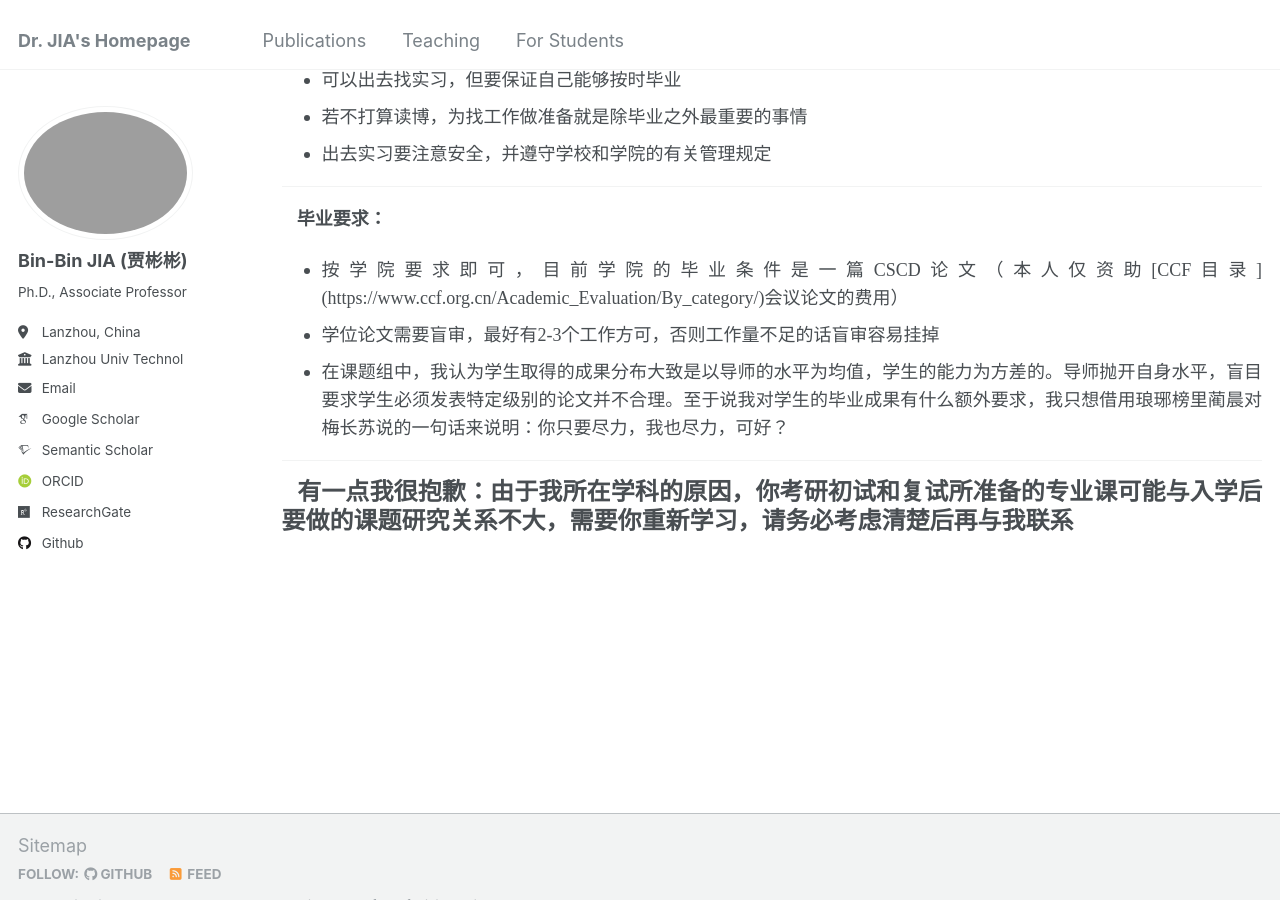
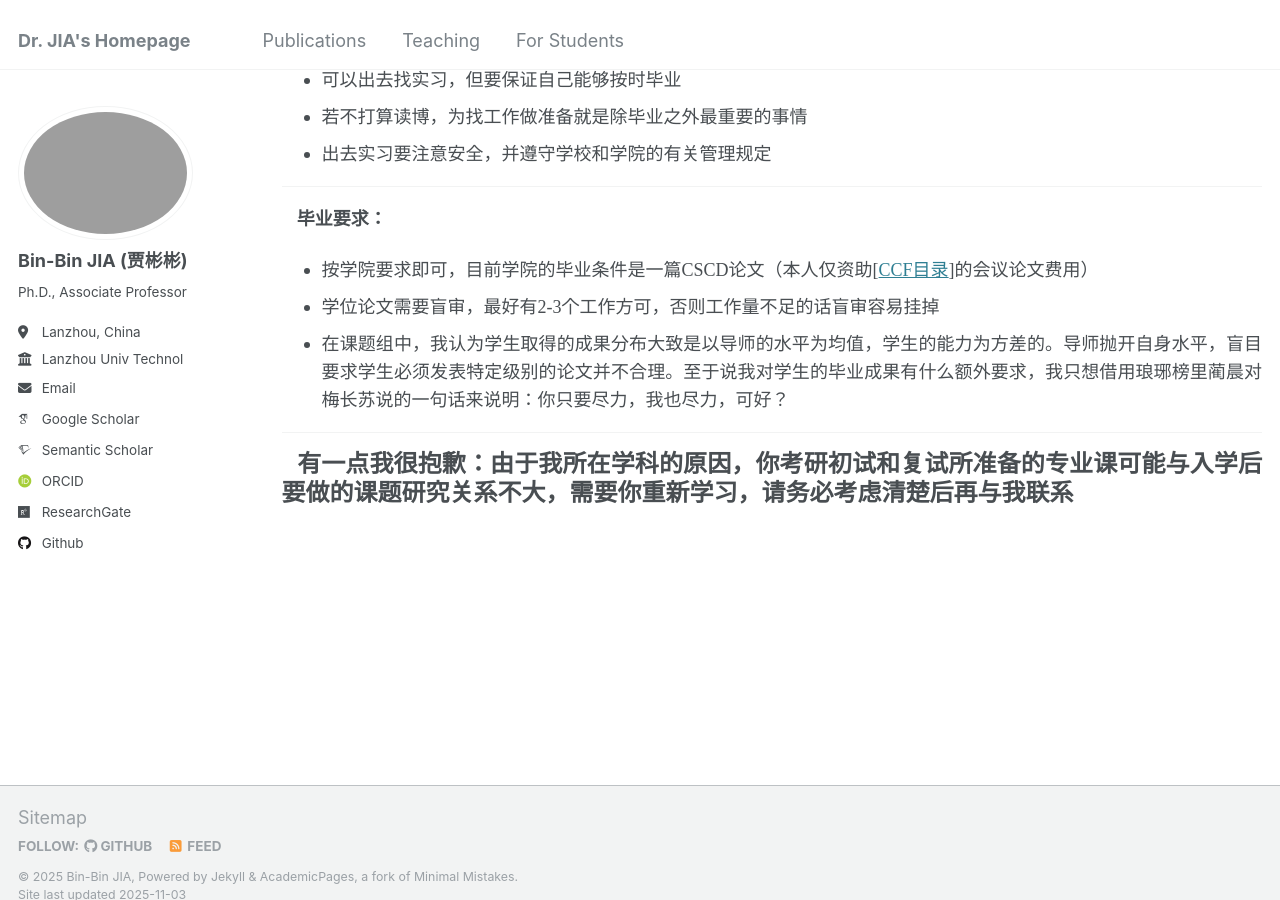
Before and after one commit to jiabinbin-ai/jiabinbin-ai.github.io, a Jekyll site: the page built from _pages/For-Students.html, in a window 1280 px wide and 900 px high, scrolled down 2106 px. Built offline with Jekyll 4.4.1, drawn with Linux system fonts in a browser that asks for light colours; some web fonts are replaced.

Commit message:
Update For-Students.html

```diff
--- a/_pages/For-Students.html
+++ b/_pages/For-Students.html
@@ -149,7 +149,7 @@ author_profile: true
 <ul>
 	<li>
 	<p align="justify" style="line-height: 150%; margin-top:8px; margin-bottom:0">
-	<span lang="en-us"><font face="Times New Roman">按学院要求即可，目前学院的毕业条件是一篇CSCD论文（本人仅资助[CCF目录](https://www.ccf.org.cn/Academic_Evaluation/By_category/)会议论文的费用）</font></span></li>
+	<span lang="en-us"><font face="Times New Roman">按学院要求即可，目前学院的毕业条件是一篇CSCD论文（本人仅资助[<a href="https://www.ccf.org.cn/Academic_Evaluation/By_category/">CCF目录</a>]的会议论文费用）</font></span></li>
 	<li>
 	<p align="justify" style="line-height: 150%; margin-top:8px; margin-bottom:0">
 	<span lang="en-us"><font face="Times New Roman">学位论文需要盲审，最好有2-3个工作方可，否则工作量不足的话盲审容易挂掉</font></span></li>
```
